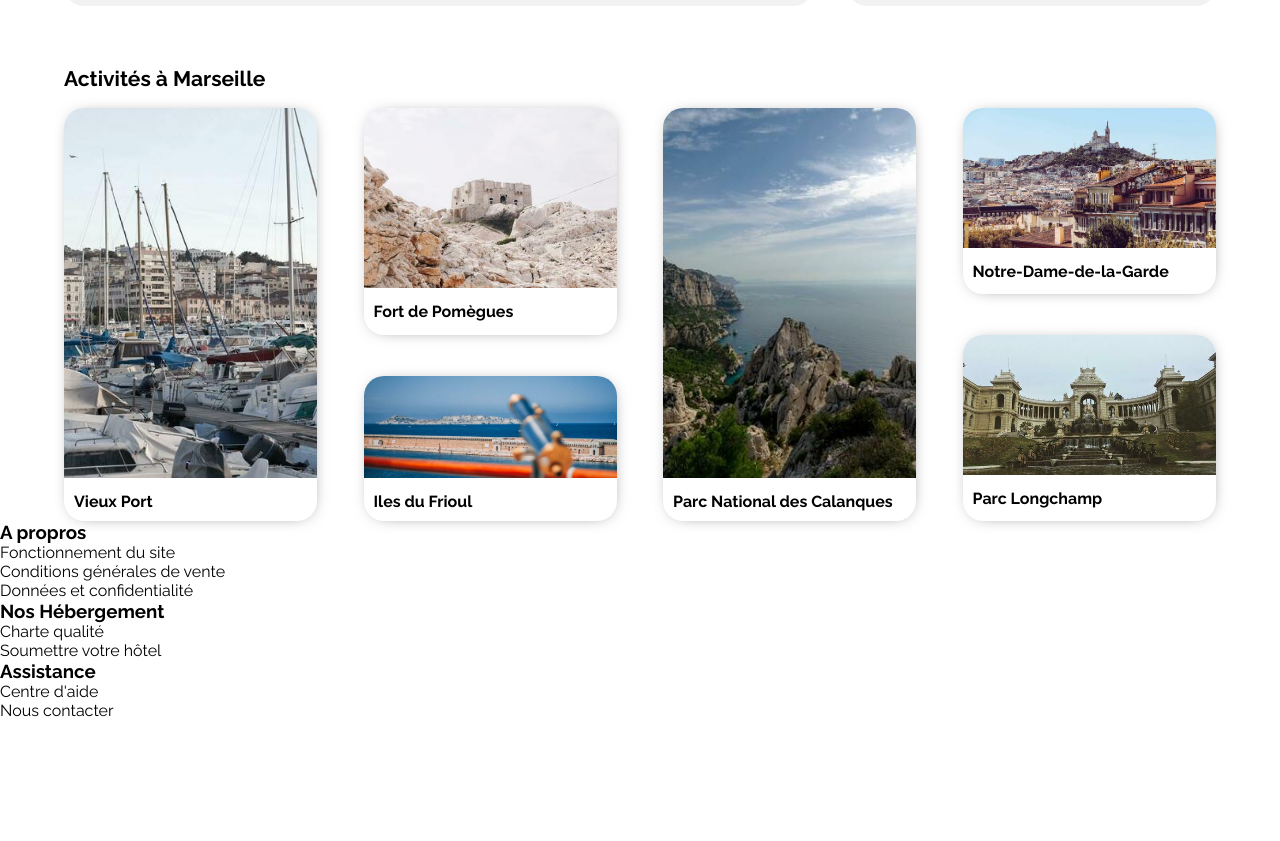
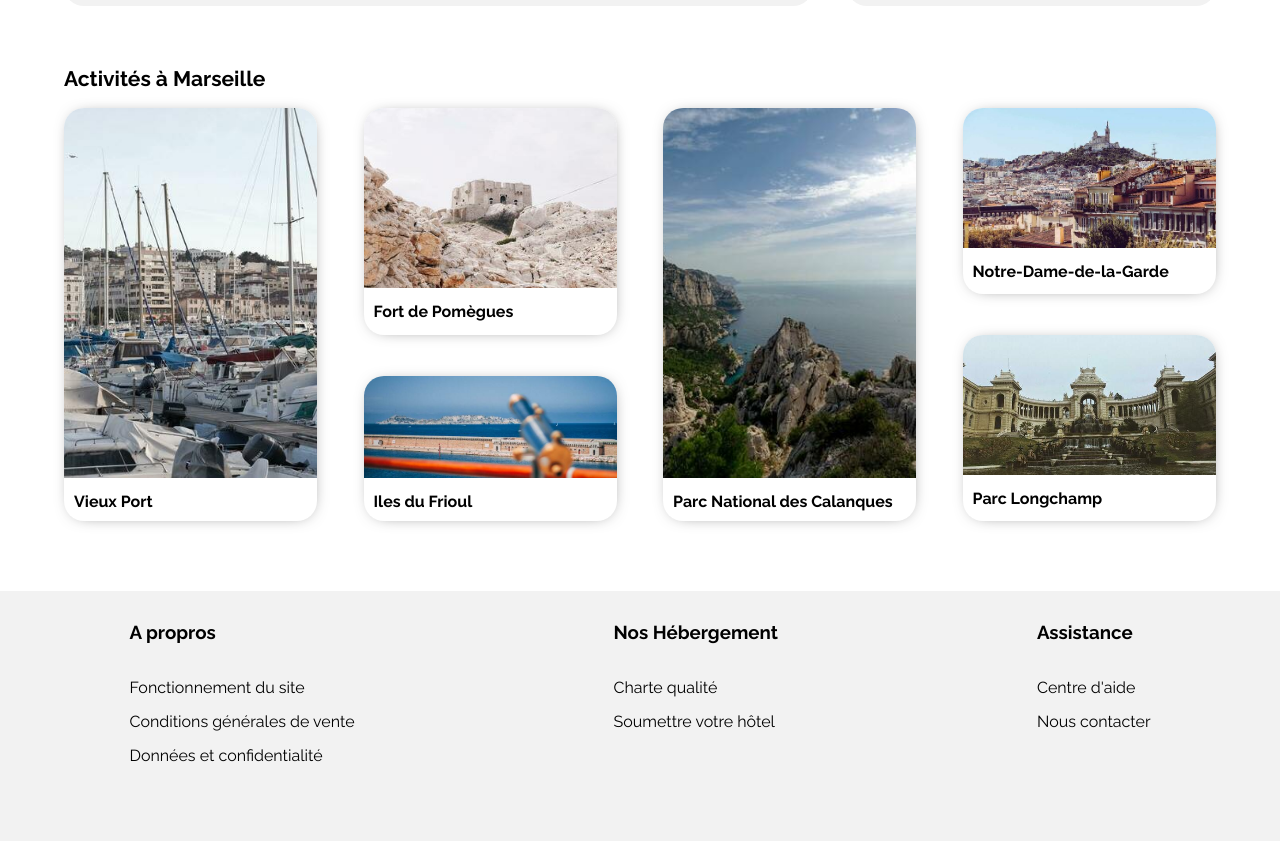
Before and after one commit to VitomiT/Projet2_Reservia, a plain HTML site: page index.html in a window 1280 px wide. Shown: the part 1126-1967 px from the top of the page. Before the commit the page ends 1846 px from the top, so only its background shows below. Drawn offline with Linux system fonts and the light colour scheme.

Commit message:
fin footer

```diff
--- a/index.html
+++ b/index.html
@@ -280,7 +280,7 @@
     </div>
 
     <!--Footer-->
-    <footer>
+    <footer class="footer">
         <div class="a-propros">
             <h3>A propros</h3>
             <ul>
--- a/style.css
+++ b/style.css
@@ -323,6 +323,7 @@ nav ul {
 .marseille-activities {
     display: flex;
     justify-content: space-between;
+    margin-bottom: 70px;
 }
 
 .marseille-activities .vp {
@@ -463,3 +464,33 @@ nav ul {
     padding-bottom: 17px;
     font-size: 21px;
 }
+
+/* footer */
+
+.footer {
+    display: flex;
+    flex-direction: row;
+    justify-content: space-around;
+    background-color: #F2F2F2;
+    padding-top: 30px;
+    width: 100%;
+    height: 250px;
+}
+.footer h3{
+    padding-bottom: 20px
+}
+
+.a-propros li {
+    display: flex;
+    margin-top: 15px;
+}
+
+.nos-hebergement li{
+    display: flex;
+    margin-top: 15px;
+}
+
+.assistance li{
+    display: flex;
+    margin-top: 15px;
+}
```
